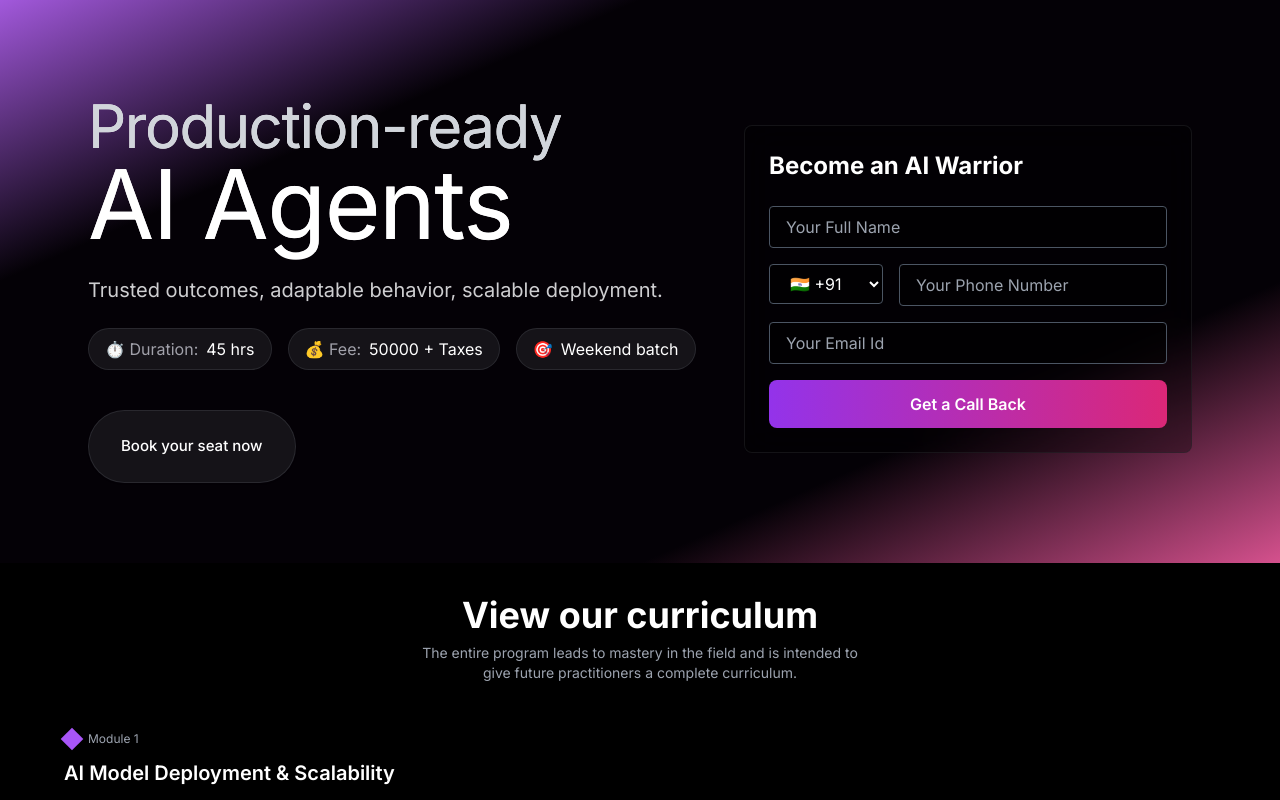
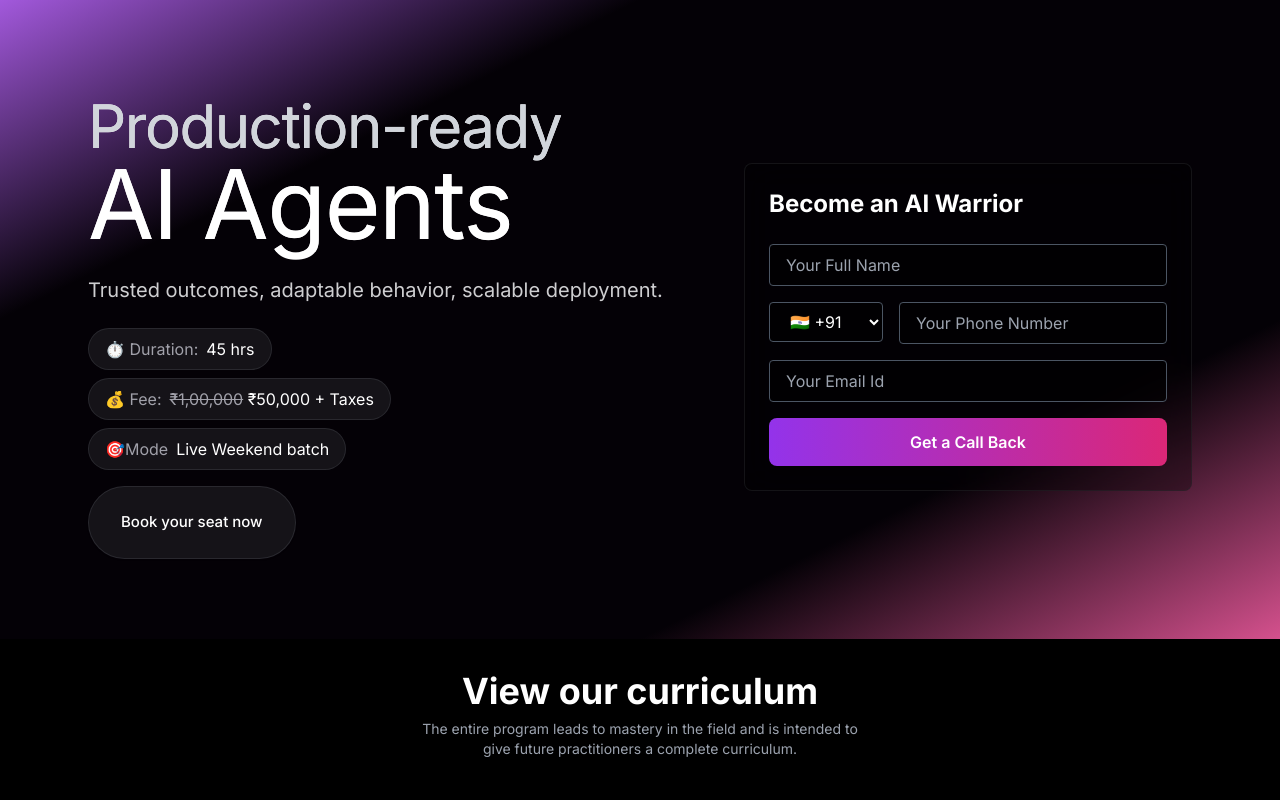
Before and after one commit to LWintern/the-agentic-ai, a Next.js app: page /advancedagenticai in a window 1280 px wide. Shown: the top 800 px of the page. Built offline with nearby package versions, Linux system fonts and the light colour scheme.

Commit message:
add cut price in advance agentic ai page

```diff
--- a/src/components/advancedagenticai/CoursePage/Hero.tsx
+++ b/src/components/advancedagenticai/CoursePage/Hero.tsx
@@ -60,22 +60,43 @@ const HeroSection: React.FC = () => {
               Trusted outcomes, adaptable behavior, scalable deployment.
             </p>
 
-            <div className="flex flex-col sm:flex-row gap-3 md:gap-4 mb-8 md:mb-10">
+            <div className="flex flex-col sm:flex-row gap-3 md:gap-4 mb-2 md:mb-2">
           <div className="px-4 py-2 rounded-full bg-zinc-800/50 border border-zinc-700/50 text-sm md:text-base">
             <span className="text-zinc-400">⏱️ Duration:</span>
             <span className="ml-2 text-white">45 hrs</span>
           </div>
 
-          <div className="px-4 py-2 rounded-full bg-zinc-800/50 border border-zinc-700/50 text-sm md:text-base">
-            <span className="text-zinc-400">💰 Fee:</span>
-            <span className="ml-2 text-white">50000 + Taxes</span>
-          </div>
+        </div>
+        {/* second button */}
+        <div className="flex flex-col sm:flex-row gap-3 md:gap-4 mb-2 md:mb-2">
 
-          <div className="px-4 py-2 rounded-full bg-zinc-800/50 border border-zinc-700/50 text-sm md:text-base">
-            <span className="text-zinc-400">🎯</span>
-            <span className="ml-2 text-white">Weekend batch</span>
-          </div>
+
+        <div className="px-4 py-2 rounded-full bg-zinc-800/50 border border-zinc-700/50 text-sm md:text-base">
+  <span className="text-zinc-400">💰 Fee:</span>
+  <span className="ml-2">
+    <span className="text-zinc-400 line-through">₹1,00,000</span>{" "}
+    <span className="text-white">₹50,000 + Taxes</span>
+  </span>
+</div>
+
+
+      </div>
+
+
+      {/* third button */}
+
+      <div className="flex flex-col sm:flex-row gap-3 md:gap-4 mb-4 md:mb-4">
+
+
+
+
+        <div className="px-4 py-2 rounded-full bg-zinc-800/50 border border-zinc-700/50 text-sm md:text-base">
+          <span className="text-zinc-400">🎯Mode</span>
+          <span className="ml-2 text-white">Live Weekend batch</span>
         </div>
+      </div>
+
+
 
 
             {/* CTA Buttons */}
```
